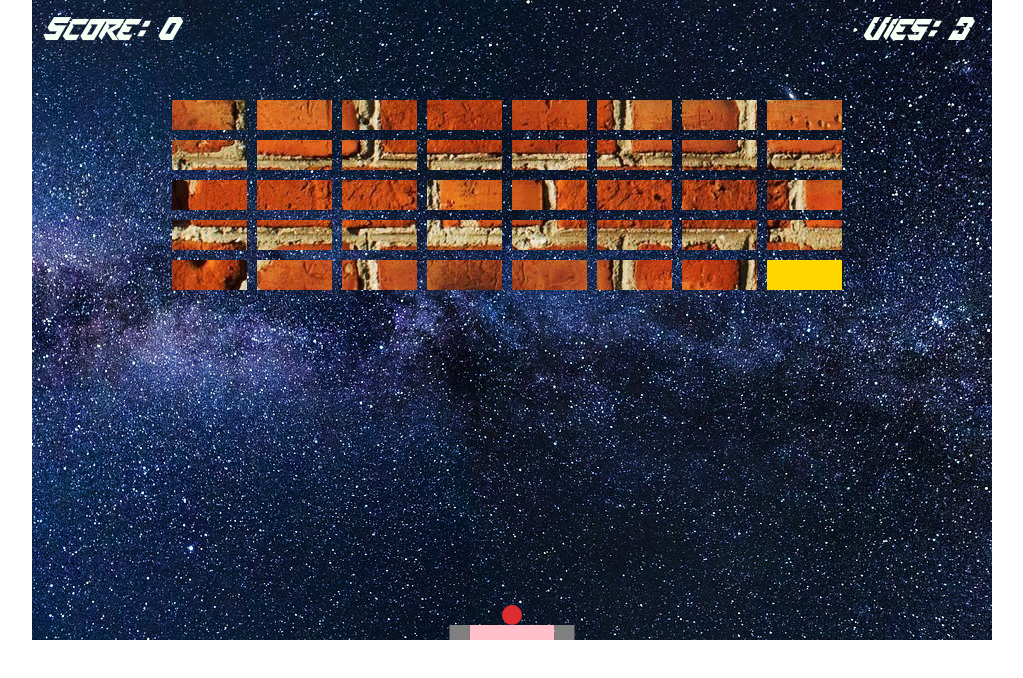
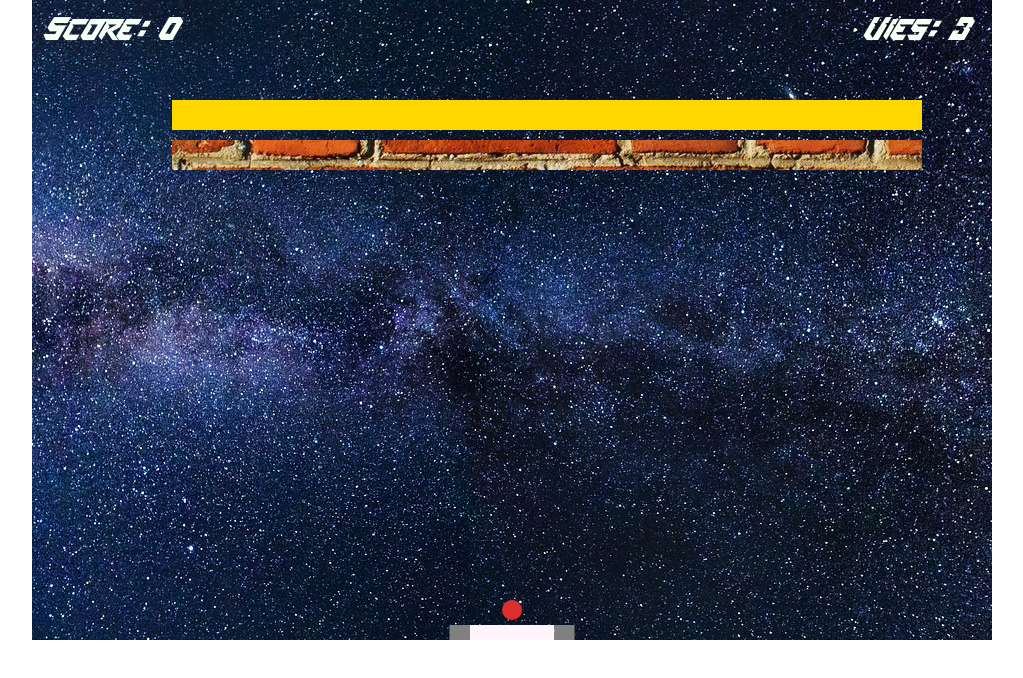
Before and after one commit to AshLcvr/Asteroid-Breaker, a plain HTML site: page index.html in a window 1280 px wide. Shown: the whole page, without its empty margins (128-1151 px from the left). Drawn offline with Linux system fonts and the light colour scheme.

Commit message:
multiple fix ab object & lvl transition

```diff
--- a/assets/css/style.css
+++ b/assets/css/style.css
@@ -8,9 +8,23 @@
     margin: 0;
 }
 
-#myCanvas {
+.level0 {
+     display: block;
+     margin: 0 auto;
+     background-image: url("../img/background_level1.jpg");
+     background-position: center;
+ }
+
+.level1 {
     display: block;
     margin: 0 auto;
-    background-image: url("../img/background_level1.jpg");
+    background-image: url("../img/hd-wallpaper-2675322_1280.jpg");
     background-position: center;
 }
+
+.level2 {
+    display: block;
+    margin: 0 auto;
+    background-image: url("../img/hd-wallpaper-2675322_1280.jpg");
+    background-position: center;
+}
--- a/index.html
+++ b/index.html
@@ -6,9 +6,7 @@
         <link rel="stylesheet" href="assets/css/style.css">
     </head>
     <body>
-        <canvas id="myCanvas" width="960" height="640" style="display: block;
-                margin: 0 auto;
-                background-position: center"></canvas>
+        <canvas id="myCanvas" width="960" height="640" class="level0"></canvas>
         <script type="module" src="src/game.js"></script>
     </body>
 </html>
--- a/src/game.js
+++ b/src/game.js
@@ -1,18 +1,15 @@
-// Level Constructor
-let levelIndex = 0;
-if (levelIndex !== 0){
-    levelIndex = localStorage.getItem('levelIndex')
-}
-console.log(localStorage)
-import { levelConstructorArray } from "./levelConstruct.js";
-
 // Canvas & Context
 export const canvas    = document.getElementById("myCanvas");
 const ctx              = canvas.getContext("2d");
 
+// Level Constructor
+let canvasClass = canvas.classList[0];
+let levelIndex  = canvasClass[5];
+import { levelConstructorArray } from "./levelConstruct.js";
+
 // Ball(s)
 export let ballArray   = [];
-let ball = {
+let ball               = {
     ballRadius    : 10,
     x             : canvas.width/2,
     y             : canvas.height-30,
@@ -34,22 +31,18 @@ let leftPressed        = false;
 let score              = 0;
 let lives              = 3;
 let gamePaused         = false;
-let itemDropped        = false;
 
 // Bonus
-import {bonusObject,createImageObject,createMultiBalls} from "./objects.js";
+import {bonusObject,createMultiBalls} from "./objects.js";
 export let lifeUp            = ()=>{ lives++ };
 export let modifyPaddleWidth = pWidth => { paddleWidth = pWidth };
 export let fireLauncher      = boolean => { isArmed = boolean};
 export let multiBall         = max => { createMultiBalls(max); };
 export let bigBall           = bRadius => { for (let i = 0; i < ballArray.length; i++){ballArray[i].ballRadius = bRadius}};
 export let isArmed           = false;
-let bx;
-let by;
-let item;
+let droppedItems = [];
 let activeItems  = {};
-let imageArray   = createImageObject();
-let isMagnetBall = false;
+let isMagnetBall = true;
 let hasFired     = false;
 let launchedAmmo = [];
 
@@ -61,20 +54,17 @@ let brickHeight;
 let brickPadding;
 let brickOffsetTop;
 let brickOffsetLeft;
+let bricks            = [];
 let brokenBricks      = 0;
-const brickBackground = new Image();
-brickBackground.src   = levelConstructorArray[levelIndex].brickBackground;
 
 // GAME !
 game();
 
 function game() {
-
+    let actualLevel = levelConstructorArray[levelIndex];
     levelIndex > 0 ? pause() : null;
-
     levelConstructor();
-
-    let bricks = brickConstructor();
+    bricks = brickConstructor();
 
     draw();
 
@@ -105,26 +95,22 @@ function game() {
 
     // Functions
     function levelConstructor(){
-        // Reset Paddle & Ball
-        lives < 3 ? lives++ : null;
-        ballArray[0].y    = canvas.height-25;
-        paddleX           = (canvas.width-paddleWidth)/2;
-        isMagnetBall      = true;
-        brokenBricks      = 0;
-
         // Setting props from imported array
-        brickRowCount     = levelConstructorArray[levelIndex].brickRowCount;
-        brickColumnCount  = levelConstructorArray[levelIndex].brickColumnCount;
-        brickWidth        = levelConstructorArray[levelIndex].brickWidth;
-        brickHeight       = levelConstructorArray[levelIndex].brickHeight;
-        brickPadding      = levelConstructorArray[levelIndex].brickPadding;
-        brickOffsetTop    = levelConstructorArray[levelIndex].brickOffsetTop;
-        brickOffsetLeft   = levelConstructorArray[levelIndex].brickOffsetLeft;
+        brickRowCount     = actualLevel.brickRowCount;
+        brickColumnCount  = actualLevel.brickColumnCount;
+        brickWidth        = actualLevel.brickWidth;
+        brickHeight       = actualLevel.brickHeight;
+        brickPadding      = actualLevel.brickPadding;
+        brickOffsetTop    = actualLevel.brickOffsetTop;
+        brickOffsetLeft   = actualLevel.brickOffsetLeft;
     }
 
-    function randomIntBonusBrick(row,column){
-        // return Math.floor(Math.random() * (row*column));
-        return 40;
+    function randomIntBonusBricks(row,column){
+        let randomIntBonusBricks = [];
+        for (let i = 0; i <= actualLevel.nbBonusBrick; i++){
+           randomIntBonusBricks[i] = (Math.floor(Math.random() * (row*column)))
+        }
+        return randomIntBonusBricks ;
     }
 
     function randomObjectBonus(bonusObject) {
@@ -134,25 +120,24 @@ function game() {
     }
 
     function brickConstructor() {
-        let bricks      = [];
         let brickNumber = 0;
-        let bonusBrick  = randomIntBonusBrick(brickRowCount,brickColumnCount);
+        let bonusBricks = randomIntBonusBricks(brickRowCount,brickColumnCount);
 
         for(let c=0; c<brickColumnCount; c++) {
             bricks[c] = [];
             for(let r=0; r<brickRowCount; r++) {
                 brickNumber++;
-                if (brickNumber === bonusBrick)
-                {
+                if (bonusBricks.includes(brickNumber)) {
                     bricks[c][r] = {
-                        x      : 0,
-                        y      : 0,
-                        status : 1,
-                        number : brickNumber,
-                        bonus  : true,
-                        object : randomObjectBonus(bonusObject)}
-                }else{
-                    bricks[c][r] = {x: 0, y: 0, status: 1, number: brickNumber, bonus : false };
+                        x: 0,
+                        y: 0,
+                        status: 1,
+                        number: brickNumber,
+                        bonus : true,
+                        object: randomObjectBonus(bonusObject)
+                    }
+                } else {
+                    bricks[c][r] = {x: 0, y: 0, status: 1, number: brickNumber, bonus: false};
                 }
             }
         }
@@ -170,16 +155,17 @@ function game() {
 
         isArmed = true;
 
-        if (itemDropped) {
-            if (!gamePaused){
-                drawItem(bx,by);
-                by  += 2;
+        if (droppedItems.length > 0 && !gamePaused){
+            for (let i = 0; i<droppedItems.length;i++){
+                let item = droppedItems[i];
+                drawItem(item);
+                item.position.by  += 2;
             }
         }
         if (Object.keys(activeItems).length !== 0){
-            for (let oneItem in activeItems){
-                let item   = activeItems[oneItem];
-                item.time ? actionTimedItem(item) : (()=>{item.action() ; delete activeItems[item.name]})();
+            for (let itemIndex in activeItems){
+                let item   = activeItems[itemIndex];
+                item.time ? actionTimedItem(item) : (()=>{item.action() ; delete activeItems[item.name]})() ;
             }
         }
         if (activeItems['fireLauncher'] !== undefined || isArmed){
@@ -251,8 +237,7 @@ function game() {
         // Keyboard arrow movement
         if(rightPressed && paddleX < canvas.width-paddleWidth) {
             paddleX += 7;
-        }
-        else if(leftPressed && paddleX > 0) {
+        } else if(leftPressed && paddleX > 0) {
             paddleX -= 7;
         }
         requestAnimationFrame(draw);
@@ -273,7 +258,7 @@ function game() {
                     if (bricks[c][r].bonus){
                         ctx.fillStyle = "gold";
                     }else{
-                        ctx.fillStyle =  ctx.createPattern(brickBackground,'repeat');
+                        ctx.fillStyle =  ctx.createPattern(actualLevel.brickBackground,'repeat');
                     }
                     ctx.fill();
                     ctx.fillRect(brickX, brickY, brickWidth, brickHeight);
@@ -297,7 +282,7 @@ function game() {
         if (isArmed){
             ctx.beginPath();
             ctx.rect(paddleX, canvas.height-paddleHeight, paddleWidth, paddleHeight);
-            ctx.fillStyle = 'pink';
+            ctx.fillStyle = paddleColor;
             ctx.fill();
             ctx.closePath();
             ctx.beginPath();
@@ -324,22 +309,28 @@ function game() {
         ctx.closePath();
     }
 
-    function drawItem(bx,by) {
+    function drawFallingItem(b) {
+        b.object.position.bx = (b.x + (brickWidth/2))-15;
+        b.object.position.by = (b.y + (brickHeight/2))-15;
+        droppedItems.push(b.object)
+    }
+
+    function drawItem(item) {
         ctx.beginPath();
-        ctx.rect(bx,by,20,20);
-        // ctx.fillStyle = ctx.createPattern(imageArray[item.name],'repeat');
-        ctx.fillStyle = 'gold';
+        ctx.rect(item.position.bx,item.position.by,20,20);
+        ctx.fillStyle = ctx.createPattern(item.img,'repeat');
         ctx.fill();
         ctx.closePath();
         // Si le joueur attrape l'objet
-        if(by === canvas.height - paddleHeight - 15 && bx < paddleX + paddleWidth){
-            itemDropped = false;
+        if(item.position.by === canvas.height - paddleHeight - 15 && item.position.bx  < paddleX + paddleWidth){
             activeItems[item.name] = item;
-            paddleColor = "red"
+            paddleColor = "red";
+            droppedItems.splice(droppedItems.indexOf(item),1);
         }
         // Si l'objet n'est pas attrapé
-        if(by === canvas.height ){
-            itemDropped = false;
+        if(item.position.by === canvas.height ){
+            droppedItems.splice(droppedItems.indexOf(item),1);
+            console.log(droppedItems)
         }
     }
 
@@ -364,18 +355,23 @@ function game() {
     function collisionDetection() {
         for(let c=0; c<brickColumnCount; c++) {
             for(let r=0; r<brickRowCount; r++) {
+                levelIndex === 1 ? (() => {bricks < 30 ? console.log(b) : null })() : null;
                 let b = bricks[c][r];
                 if(b.status === 1) {
                      if (launchedAmmo.length > 0){
                         for (let a = 0; a < launchedAmmo.length; a++){
                             if (launchedAmmo[a].rightAmmoX > b.x && launchedAmmo[a].rightAmmoX < b.x+brickWidth && launchedAmmo[a].ammoY > b.y &&  launchedAmmo[a].ammoY  < b.y+brickHeight){
-                                launchedAmmo[a].rightAmmoX = -100;
+                                launchedAmmo.splice(a,1);
                                 b.status = 0;
                                 scoreUp();
+                                b.bonus? drawFallingItem(b) : null;
                             } else if (launchedAmmo[a].leftAmmoX > b.x && launchedAmmo[a].leftAmmoX < b.x+brickWidth && launchedAmmo[a].ammoY > b.y &&  launchedAmmo[a].ammoY  < b.y+brickHeight){
-                                launchedAmmo[a].leftAmmoX = -100;
+                                launchedAmmo.splice(a,1);
                                 b.status = 0;
                                 scoreUp();
+                                b.bonus? drawFallingItem(b) : null;
+                            } else if (launchedAmmo[a].ammoY < 0){
+                                launchedAmmo.splice(a,1)
                             }
                         }
                     }
@@ -384,32 +380,33 @@ function game() {
                              b.status = 0;
                              ballArray[i].directions.dy = -ballArray[i].directions.dy;
                              scoreUp();
+                             b.bonus? drawFallingItem(b) : null;
                          }
                      }
-                    // Si la brique contient un bonus
-                    if (b.bonus) {
-                        itemDropped       = true;
-                        bx                = (b.x + (brickWidth/2))-15;
-                        by                = (b.y + (brickHeight/2))-15;
-                        item              = b.object;
-                    }
-                    // Niveau terminé
+                    // Level Completed
                     if(brokenBricks === brickRowCount*brickColumnCount) {
-                        levelIndex += 1;
-                        console.log(levelIndex)
-                        window.onload = function() {
-                            localStorage.clear();
-                            localStorage.removeItem("levelIndex")
-                            localStorage.setItem("levelIndex","1");
-                        }
-                        console.log(localStorage)
-                        debugger
-                        window.location.reload()
-                        // game();
+                        canvas.classList.remove("level"+levelIndex);
+                        levelIndex++;
+                        canvas.classList.toggle("level"+levelIndex);
+                        gameReset();
+                        game();
                     }
                 }
             }
         }
+    }
+
+    function gameReset() {
+        // Reset Paddle & Ball
+        lives < 3 || levelIndex === 2  ? lives++ : null;
+        ballArray[0].y    = canvas.height-25;
+        ballArray[0].directions.dx    = 0;
+        ballArray[0].directions.dy    = 0;
+        paddleX           = (canvas.width-paddleWidth)/2;
+        isMagnetBall      = true;
+        brokenBricks      = 0;
+        bricks            = [];
+        launchedAmmo      = [];
     }
 
     function pause(){
@@ -433,10 +430,13 @@ function game() {
         }
     }
 
-    function scoreUp() { brokenBricks++; activeItems['multiplyScore'] !== undefined ? score += 2 : score++; }
+    function scoreUp() {
+        brokenBricks++;
+        activeItems['multiplyScore'] !== undefined ? score += 2 : score++;
+    }
 
     function actionTimedItem(item){
-        if (item.time !== 0){
+        if (item.time !== 1){
             if (!gamePaused){
                 item.action? item.action() : null;
                 item.time -= 1;
@@ -476,7 +476,6 @@ function game() {
     }
 
     function mouseMoveHandler(e) {
-        console.log(e)
         if (!gamePaused) {
             const relativeX = e.clientX - canvas.offsetLeft;
             if (relativeX > 0 && relativeX < canvas.width) {
--- a/src/levelConstruct.js
+++ b/src/levelConstruct.js
@@ -3,23 +3,46 @@ export const levelConstructorArray =
     {
         canvasBackground : "assets/img/background_level1.jpg",
         brickBackground  : "assets/img/brick2.jpg",
-            brickRowCount    : 8,
+        brickRowCount    : 1,
+        brickColumnCount : 2,
+        brickWidth       : 750,
+        brickHeight      : 30,
+        brickPadding     : 10,
+        brickOffsetTop   : 100,
+        brickOffsetLeft  : 140,
+        nbBonusBrick     : 2
+    },
+    {
+        canvasBackground : "assets/img/background_level1.jpg",
+        brickBackground  : "assets/img/test.png",
+        brickRowCount    : 6,
         brickColumnCount : 5,
         brickWidth       : 75,
         brickHeight      : 30,
         brickPadding     : 10,
         brickOffsetTop   : 100,
         brickOffsetLeft  : 140,
+        nbBonusBrick     : 5
     },
     {
         canvasBackground : "assets/img/background_level1.jpg",
         brickBackground  : "assets/img/brick2.jpg",
-            brickRowCount    : 8,
-            brickColumnCount : 5,
+        brickRowCount    : 5,
+        brickColumnCount : 6,
         brickWidth       : 75,
         brickHeight      : 30,
         brickPadding     : 10,
         brickOffsetTop   : 100,
         brickOffsetLeft  : 140,
+        nbBonusBrick     : 6
+    },
+];
+
+function createBrickImage() {
+    for (let i = 0; i < levelConstructorArray.length; i++){
+        let img = new Image();
+        img.src = levelConstructorArray[i].brickBackground;
+        levelConstructorArray[i].brickBackground = img;
     }
-    ];
+}
+createBrickImage();
--- a/src/objects.js
+++ b/src/objects.js
@@ -1,17 +1,105 @@
 import {canvas,paddleWidth,ballArray,lifeUp,modifyPaddleWidth,fireLauncher,bigBall} from './game.js';
 
+export const bonusObject = {
+        'life' : {
+        name   : 'life',
+        text   : "+1 VIE",
+        time   : null,
+        img    : "assets/img/item/gold_heart.png",
+        action : () => {
+            lifeUp();
+        },
+        position : {bx : 0,by : 0}
+    },
+     'bigPaddle' : {
+         name   : 'bigPaddle',
+         text   : "BIG PADDLE",
+        time   : 1000,
+        img    : "assets/img/brick.jpg",
+        action : () => {
+            if (paddleWidth !== 85*2 ){
+                modifyPaddleWidth(paddleWidth*2)
+            }
+        },
+        reverseAction : () => {
+            modifyPaddleWidth(85)
+        },
+         position : {bx : 0,by : 0}
+     },
+     'multiplyScore' :{
+         name   : 'multiplyScore',
+         text   : "Score X2",
+         time   : 200,
+         img    : "assets/img/brick.jpg",
+         position : {bx : 0,by : 0}
+     },
+    'magnetBall'  : {
+        name : 'magnetBall',
+        text : "Magnetic Ball",
+        time : 1000,
+        img : "assets/img/brick.jpg",
+        position : {bx : 0,by : 0}
+
+    },
+    'fireLauncher'  : {
+        name : 'fireLauncher',
+        text : "Fire Launcher ! Press Z",
+        time : 500,
+        img : "assets/img/brick.jpg",
+        action : () => {
+            fireLauncher(true)
+        },
+        reverseAction : () => {
+            fireLauncher(false)
+        },
+        position : {bx : 0,by : 0}
+
+    },
+    // 'slowBall' : {
+    //     name : 'slowBall',
+    //     text : 'Sloooow Ball',
+    //     time : 500,
+    //     img : 'assets/img/brick.jpg',
+    //     action : () => {
+    //
+    //     }
+    // },
+    'bigBall' : {
+        name : 'bigBall',
+        text : 'BIG BALL ! ',
+        time : 1000,
+        img : 'assets/img/brick.jpg',
+        action : () => {
+            bigBall(20)
+        },
+        reverseAction : () => {
+            bigBall(10)
+        },
+        position : {bx : 0,by : 0}
+
+    },
+    'multiBall' : {
+        name : 'multiBall',
+        text : 'MultiBall !!! ',
+        img : 'assets/img/brick.jpg',
+        action : () => {
+            createMultiBalls(5)
+        },
+        position : {bx : 0,by : 0}
+    }
+};
+
+createImageObject();
+
 export function createImageObject() {
-    let bonusImageArray = [];
     for (let item in bonusObject){
         let img = new Image();
         img.src = bonusObject[item].img;
-        bonusImageArray[item] = img;
+        bonusObject[item].img = img;
     }
-    return bonusImageArray;
 }
 
 export function createMultiBalls(max) {
-    console.log(ballArray[0])
     for (let i = 0; i < max ; i++) {
         ballArray.push({
             ballRadius    : 10,
@@ -23,82 +111,3 @@ export function createMultiBalls(max) {
         })
     }
 }
-
-export const bonusObject = {
-    //     'life' : {
-    //     name   : 'life',
-    //     text   : "+1 VIE",
-    //     time   : null,
-    //     img    : "assets/img/item/gold_heart.png",
-    //     action : () => {
-    //         lifeUp();
-    //     },
-    // },
-    //  'bigPaddle' : {
-    //      name   : 'bigPaddle',
-    //      text   : "BIG PADDLE",
-    //     time   : 1000,
-    //     img    : "assets/img/test.png",
-    //     action : () => {
-    //         if (paddleWidth !== 85*2 ){
-    //             modifyPaddleWidth(paddleWidth*2)
-    //         }
-    //     },
-    //     reverseAction : () => {
-    //         modifyPaddleWidth(85)
-    //     }
-    // },
-    //  'multiplyScore' :{
-    //      name   : 'multiplyScore',
-    //      text   : "Score X2",
-    //      time   : 200,
-    //      img    : "assets/img/test.png",
-    // },
-    // 'magnetBall'  : {
-    //     name : 'magnetBall',
-    //     text : "Magnetic Ball",
-    //     time : 1000,
-    //     img : "assets/img/test.png",
-    // },
-    // 'fireLauncher'  : {
-    //     name : 'fireLauncher',
-    //     text : "Fire Launcher ! Press Z",
-    //     time : 500,
-    //     img : "assets/img/test.png",
-    //     action : () => {
-    //         fireLauncher(true)
-    //     },
-    //     reverseAction : () => {
-    //         fireLauncher(false)
-    //     }
-    // },
-    // 'slowBall' : {
-    //     name : 'slowBall',
-    //     text : 'Sloooow Ball',
-    //     time : 500,
-    //     img : 'assets/img/test.png',
-    //     action : () => {
-    //
-    //     }
-    // },
-    // 'bigBall' : {
-    //     name : 'bigBall',
-    //     text : 'BIG BALL ! ',
-    //     time : 1000,
-    //     img : 'assets/img/test.png',
-    //     action : () => {
-    //         bigBall(20)
-    //     },
-    //     reverseAction : () => {
-    //         bigBall(10)
-    //     }
-    // },
-    'multiBall' : {
-        name : 'multiBall',
-        text : 'MultiBall !!! ',
-        img : 'assets/img/test.png',
-        action : () => {
-            createMultiBalls(5)
-        }
-    },
-};
```
Also changed, not shown: src/functions.js (added). Lines whose indentation alone changed are shown as unchanged.
